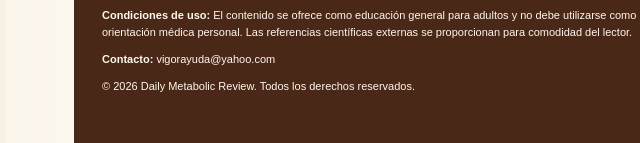
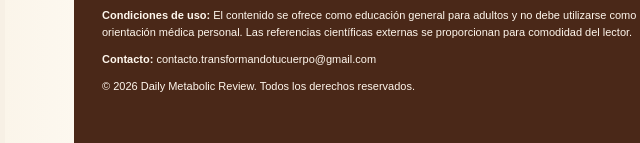
Before and after one commit to loanfuzari07-ship-it/pv-white, a plain HTML site: page index.html in a window 1280 px wide. Shown: the part 4687-4830 px from the top of the page, 11-651 px from the left. Drawn offline with Linux system fonts and the light colour scheme.

Commit message:
Add files via upload

```diff
--- a/index.html
+++ b/index.html
@@ -310,13 +310,13 @@
             <p>La información de este sitio web se proporciona únicamente con fines educativos y no reemplaza el consejo, el diagnóstico ni el tratamiento médico profesional.</p>
             <p><strong>Política de privacidad:</strong> Esta página puede utilizar analíticas básicas o tecnología de píxeles publicitarios para comprender las visitas. No solicita información médica, datos de pago ni credenciales de cuenta.</p>
             <p><strong>Condiciones de uso:</strong> El contenido se ofrece como educación general para adultos y no debe utilizarse como orientación médica personal. Las referencias científicas externas se proporcionan para comodidad del lector.</p>
-            <p><strong>Contacto:</strong> vigorayuda@yahoo.com</p>
+            <p><strong>Contacto:</strong> contacto.transformandotucuerpo@gmail.com</p>
             <p>© 2026 Daily Metabolic Review. Todos los derechos reservados.</p>
           </div>
           <nav class="footer-nav" aria-label="Navegación del pie de página">
             <a href="#inicio">Inicio</a>
             <a href="#references">Referencias</a>
-            <a href="mailto:vigorayuda@yahoo.com">Contacto</a>
+            <a href="mailto:contacto.transformandotucuerpo@gmail.com">Contacto</a>
             <a href="#">Política de privacidad</a>
             <a href="#">Condiciones de uso</a>
           </nav>
```
